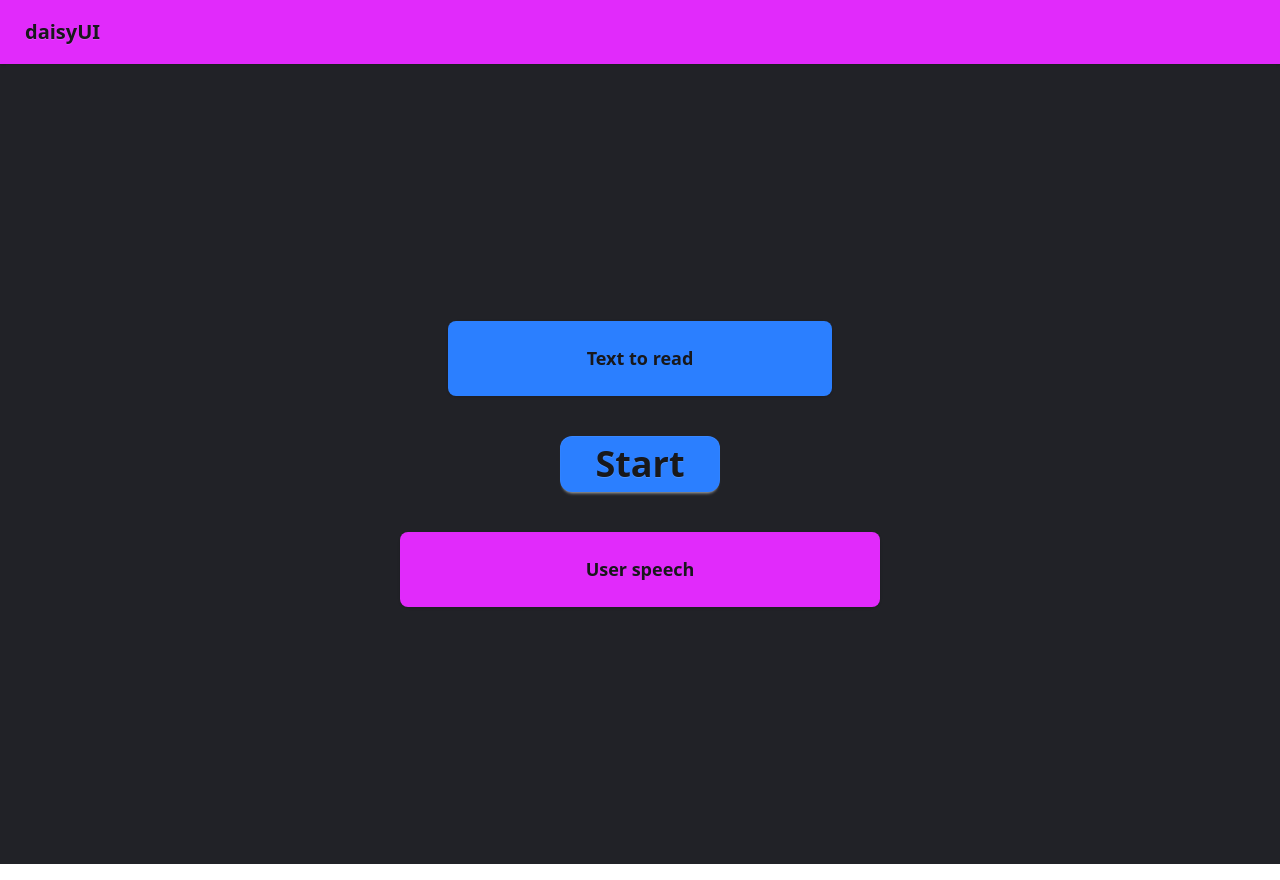
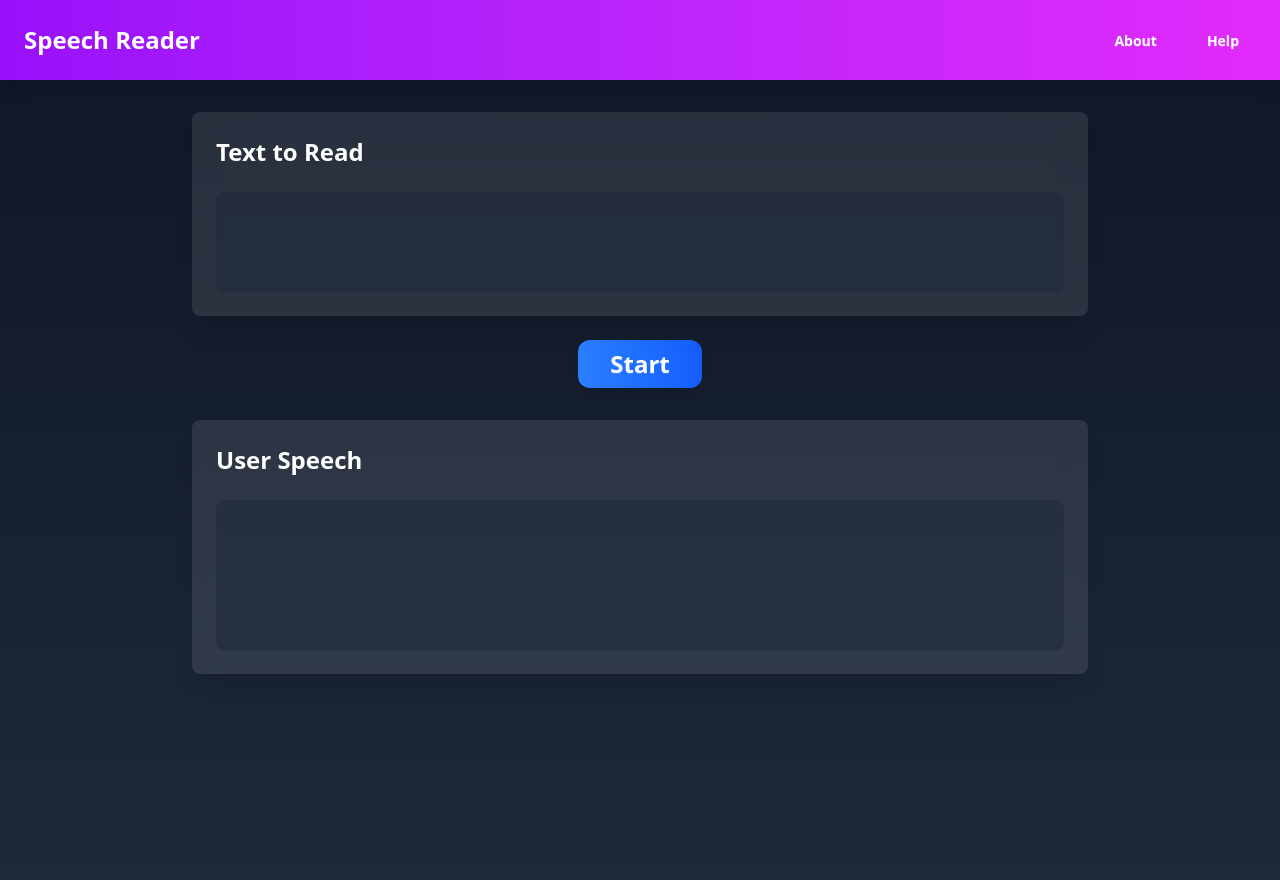
Before and after one commit to junAD89/speech-to-text, a React (Vite) app: page / in a window 1280 px wide. Built offline with nearby package versions, Linux system fonts and the light colour scheme; the HTML template or start-up script is replaced by a standard one.

Commit message:
fixing Css

```diff
--- a/src/App.tsx
+++ b/src/App.tsx
@@ -4,24 +4,17 @@ import ShowTextcomponent from "./components/ShowText.component";
 import UserSpeechTransciptcompent from './components/UserSpeech-Transcipt.compent';
 import NavBarComponent from './components/NavBar.component';
 function App() {
-
   return (
-    < >
+    <>
       <NavBarComponent />
-
-      <div
-        style={{
-          backgroundColor: "#212227"
-        }}
-        className=' h-screen flex flex-col items-center justify-center'>
-
-        <ShowTextcomponent />
-
-
-        <UserSpeechTransciptcompent />
-
-      </div>
-
+      <main
+        className="min-h-screen bg-gradient-to-b from-gray-900 to-gray-800 py-8 px-4"
+      >
+        <div className="container mx-auto max-w-4xl space-y-8">
+          <ShowTextcomponent />
+          <UserSpeechTransciptcompent />
+        </div>
+      </main>
     </>
   )
 }
--- a/src/components/NavBar.component.tsx
+++ b/src/components/NavBar.component.tsx
@@ -2,17 +2,16 @@ import React from 'react'
 
 export default function NavBarComponent() {
     return (
-        < >
-            <div className="navbar bg-fuchsia-500 shadow-sm">
-                <div
-                    className="navbar-start"
-                >
-
-                    <a className="btn btn-ghost text-xl">daisyUI</a>
+        <nav className="navbar bg-gradient-to-r from-purple-600 to-fuchsia-500 shadow-lg">
+            <div className="container mx-auto px-4 py-3 flex justify-between items-center">
+                <a className="text-2xl font-bold text-white hover:text-gray-200 transition-colors">
+                    Speech Reader
+                </a>
+                <div className="flex gap-4">
+                    <button className="btn btn-ghost text-white">About</button>
+                    <button className="btn btn-ghost text-white">Help</button>
                 </div>
-
-
             </div>
-        </>
+        </nav>
     )
 }
--- a/src/components/ShowText.component.tsx
+++ b/src/components/ShowText.component.tsx
@@ -1,31 +1,22 @@
-import React from 'react'
-
 export default function ShowTextcomponent() {
     return (
-        <>
-            <div className=' flex flex-col items-center justify-center '>
-                <div
-                    ///conteneur of Text to read
-                    className="bg-blue-500 card bg-base-100 w-96 shadow-sm"
-                >
-                    <div className="card-body">
-                        <h1 className='justify-center text-black-600  card-title'>
-                            Text to read
-                        </h1>
+        <div className="space-y-6">
+            <div className="card bg-white/10 backdrop-blur-lg shadow-xl transition-all hover:shadow-2xl">
+                <div className="card-body p-6">
+                    <h2 className="card-title text-2xl font-bold text-white mb-4">
+                        Text to Read
+                    </h2>
+                    <div className="bg-gray-800/50 rounded-lg p-4 min-h-[100px]">
+                        {/* Text content will go here */}
                     </div>
-
-                </div>
-
-                <div>
-                    <button className='btn w-40 h-14 bg-blue-500 m-10 rounded-xl text-4xl border-none '>
-                        <h1 className=''>
-
-                            Start
-                        </h1>
-
-                    </button>
                 </div>
             </div>
-        </>
+
+            <div className="flex justify-center">
+                <button className="btn btn-primary btn-lg transform hover:scale-105 transition-all duration-200 bg-gradient-to-r from-blue-500 to-blue-600 border-none text-white font-bold py-4 px-8 rounded-xl shadow-lg hover:shadow-blue-500/50">
+                    <span className="text-2xl">Start</span>
+                </button>
+            </div>
+        </div>
     )
 }
--- a/src/components/UserSpeech-Transcipt.compent.tsx
+++ b/src/components/UserSpeech-Transcipt.compent.tsx
@@ -2,24 +2,17 @@ import React from 'react'
 
 export default function UserSpeechTransciptcompent() {
     return (
-        <>
-
-            <div className="  flex flex-col items-center justify-center">
-                <div
-                    ///conteneur of Text to read
-                    className="  bg-fuchsia-500 card  w-120 shadow-sm"
-                >
-                    <div className="card-body">
-                        <h1 className='justify-center text-black-600  card-title'>
-                            User speech
-                        </h1>
+        <div className="w-full">
+            <div className="card bg-white/10 backdrop-blur-lg shadow-xl transition-all hover:shadow-2xl">
+                <div className="card-body p-6">
+                    <h2 className="card-title text-2xl font-bold text-white mb-4">
+                        User Speech
+                    </h2>
+                    <div className="bg-gray-800/50 rounded-lg p-4 min-h-[150px] text-gray-300">
+                        {/* Transcript content will go here */}
                     </div>
-
                 </div>
-
             </div>
-
-
-        </>
+        </div>
     )
 }
```
